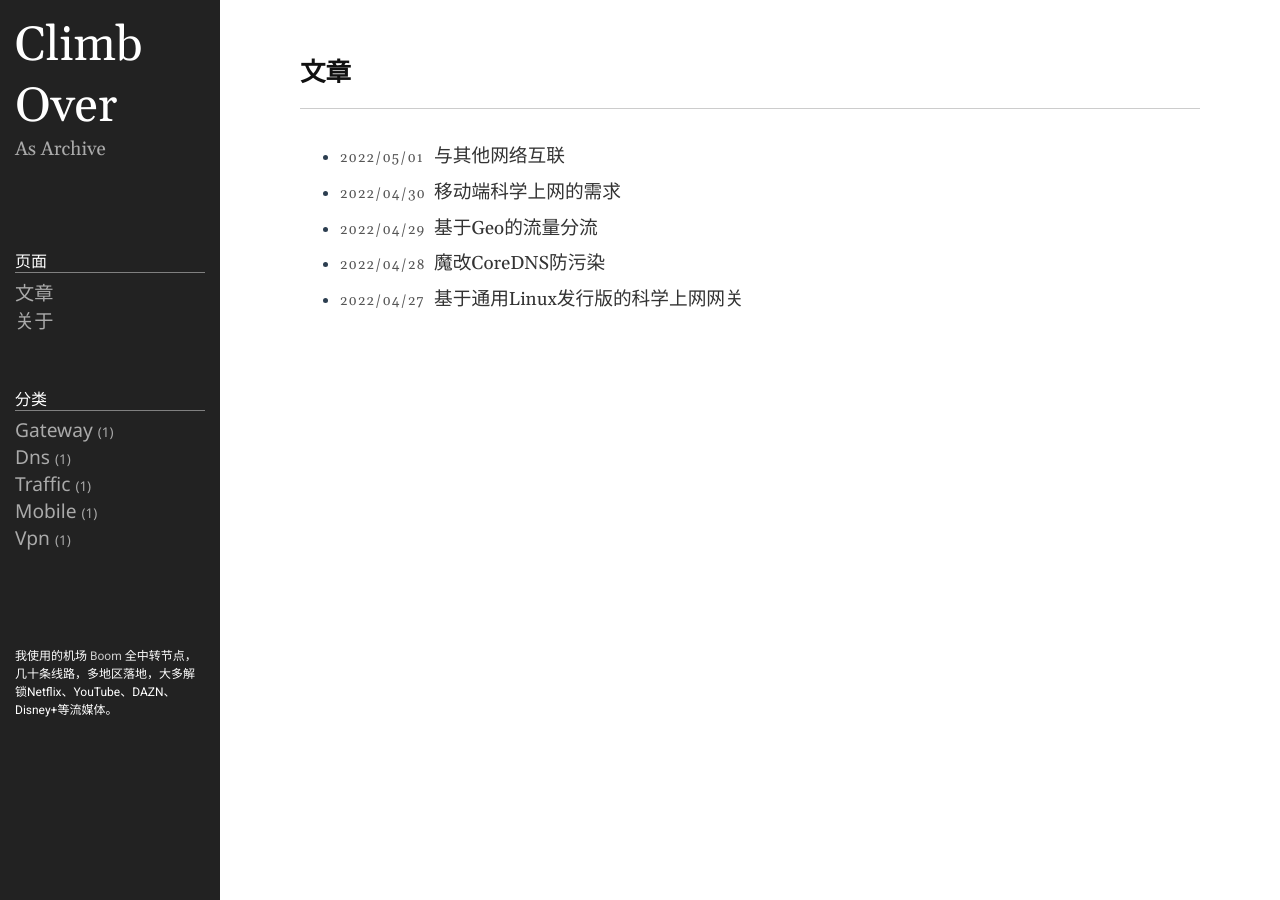
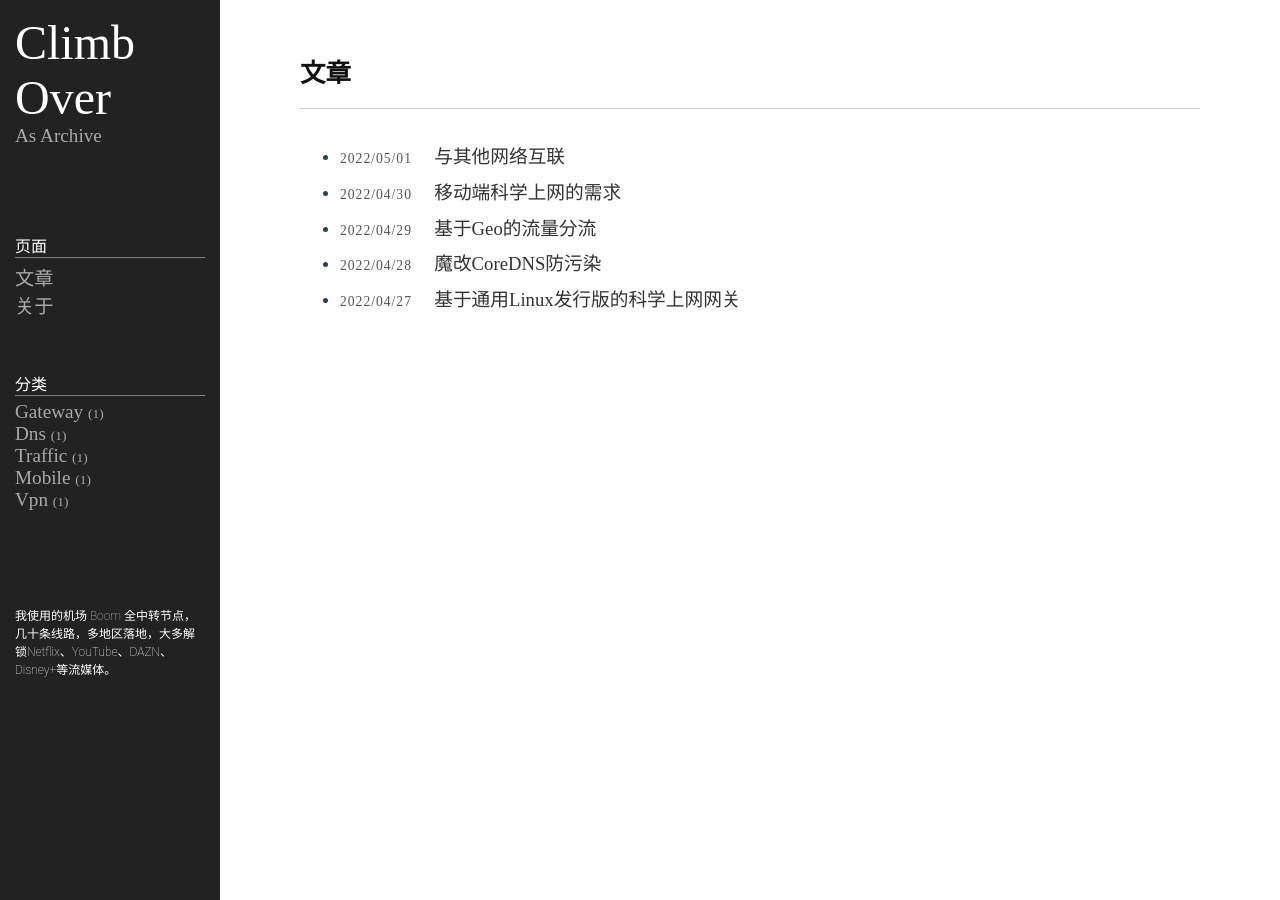
Before and after one commit to missdeer/climbover, a Jekyll site: the page built from index.md, in a window 1280 px wide. Built offline with Jekyll 4.4.1, drawn with Linux system fonts in a browser that asks for light colours.

Commit message:
adjust font family

```diff
--- a/public/css/style.css
+++ b/public/css/style.css
@@ -1,5 +1,3 @@
-@import url(//fonts.googleapis.com/css?family=Ubuntu:500&subset=latin,latin-ext);
-@import url('https://fonts.googleapis.com/css?family=Gelasio|Kulim+Park|Nanum+Myeongjo|Nanum+Gothic|Noto+Sans|Noto+Sans+KR|Roboto&display=swap');
 @import url(syntax/monokai.css);
 
 :root {
@@ -29,15 +27,24 @@
 	--breakpoint-md: 768px;
 	--breakpoint-lg: 992px;
 	--breakpoint-xl: 1200px;
-  --font-family-sans-serif: "Roboto", "Nanum Gothic";
-  --font-family-serif: "Nanum Myeongjo";
+	--font-family-sans-serif: "Microsoft YaHei", "PingFang SC", "PingFang TC", "WenQuanYi Micro Hei", "Noto Sans CJK", sans-serif;
+	--font-family-serif: Georgia, "Times New Roman", PMingLiu, STSong, SimSun, "WenQuanYi Bitmap Song", "Noto Serif CJK", serif;
 }
 
 * {
 	box-sizing: border-box;
 }
 
-article, aside, figcaption, figure, footer, header, hgroup, main, nav, section {
+article,
+aside,
+figcaption,
+figure,
+footer,
+header,
+hgroup,
+main,
+nav,
+section {
 	display: block;
 }
 
@@ -49,7 +56,7 @@ body {
 	height: 100%;
 	margin: 0;
 	padding: 0;
-	font-family: 'Gelasio', 'Nanum Myeongjo', serif;
+	font-family: "Microsoft YaHei", "PingFang SC", "PingFang TC", "WenQuanYi Micro Hei", "Noto Sans CJK", serif;
 	color: #2c3e50;
 }
 
@@ -73,7 +80,7 @@ pre {
 }
 
 code {
-	font-family: "Menlo", "Consolas", monospace;
+	font-family: "Fira Code", "Source Code Pro", "Menlo", "Consolas", monospace;
 	font-size: 0.8em;
 	margin: 0px;
 }
@@ -111,7 +118,7 @@ code {
 	padding-inline-start: 0px;
 }
 
-.sidebar-brand > a {
+.sidebar-brand>a {
 	font-size: 300%;
 	font-family: 'Gelasio';
 	color: #fff;
@@ -132,7 +139,7 @@ code {
 
 .nav-title {
 	font-size: 100%;
-	font-family: "Noto Sans";
+	font-family: "Microsoft YaHei", "PingFang SC", "PingFang TC", "WenQuanYi Micro Hei", "Noto Sans CJK";
 	text-transform: uppercase;
 	border-bottom: 1px solid gray;
 	margin-bottom: 5px;
@@ -140,19 +147,28 @@ code {
 
 a.nav-item {
 	font-size: 120%;
-	font-family: "Noto Sans";
+	font-family: "Microsoft YaHei", "PingFang SC", "PingFang TC", "WenQuanYi Micro Hei", "Noto Sans CJK";
 	text-transform: capitalize;
 	color: #aaa;
 }
 
-a.nav-item:hover { color: #777; }
+a.nav-item:hover {
+	color: #777;
+}
 
-.badge { font-size: 70%; }
-.badge::before { content: "("; }
-.badge::after { content: ")"; }
+.badge {
+	font-size: 70%;
+}
 
-.post-list > li {
+.badge::before {
+	content: "(";
 }
+
+.badge::after {
+	content: ")";
+}
+
+.post-list>li {}
 
 .post-link {
 	margin-left: 10px;
@@ -162,28 +178,35 @@ a.nav-item:hover { color: #777; }
 
 #contact-list li .fa,
 article .share .btn {
-	-o-transition:color .2s ease-out, background 1s ease-in;
-  -ms-transition:color .2s ease-out, background 1s ease-in;
-  -moz-transition:color .2s ease-out, background 1s ease-in;
-  -webkit-transition:color .2s ease-out, background 1s ease-in;
-  transition:color .2s ease-out, background 1s ease-in;
+	-o-transition: color .2s ease-out, background 1s ease-in;
+	-ms-transition: color .2s ease-out, background 1s ease-in;
+	-moz-transition: color .2s ease-out, background 1s ease-in;
+	-webkit-transition: color .2s ease-out, background 1s ease-in;
+	transition: color .2s ease-out, background 1s ease-in;
 }
-#contact-list li:hover .fa-twitter, article .share .twitter:hover {
+
+#contact-list li:hover .fa-twitter,
+article .share .twitter:hover {
 	color: #00ACEE;
 	border-color: #00ACEE;
 }
+
 #contact-list li:hover .fa-linkedin {
 	color: #1D87BD;
 }
+
 #contact-list li:hover .fa-envelope {
 	color: #E93E30;
 }
+
 #contact-list li:hover .fa-pinterest {
 	color: #CC2127;
 }
+
 #contact-list li:hover .fa-rss {
 	color: #e74c3c;
 }
+
 #contact-list-secondary {
 	padding-bottom: 10px;
 }
@@ -192,6 +215,7 @@ article .share .facebook:hover {
 	color: #43609C;
 	border-color: #43609C;
 }
+
 article .share .gplus:hover {
 	color: #C13929;
 	border-color: #C13929;
@@ -209,9 +233,20 @@ article {
 	line-height: 1.9;
 }
 
-article.home div a, article.home pre a { color: #2c3e50; }
-article.home div a:hover, article.home pre a:hover { color: #2c3e50; text-decoration: none; }
-article img { max-width: 100%; }
+article.home div a,
+article.home pre a {
+	color: #2c3e50;
+}
+
+article.home div a:hover,
+article.home pre a:hover {
+	color: #2c3e50;
+	text-decoration: none;
+}
+
+article img {
+	max-width: 100%;
+}
 
 blockquote {
 	color: #828282;
@@ -232,7 +267,7 @@ article h3,
 article h4,
 article h5,
 article h6 {
-	font-family: "Roboto", "Nanum Gothic";
+	font-family: "Microsoft YaHei", "PingFang SC", "PingFang TC", "WenQuanYi Micro Hei", "Noto Sans CJK";
 	color: #333;
 	margin-bottom: 0;
 }
@@ -243,6 +278,7 @@ article.home h3 a,
 article.home h4 a {
 	color: #f2756a;
 }
+
 article.home h1 a:hover,
 article.home h2 a:hover,
 article.home h3 a:hover,
@@ -308,6 +344,7 @@ footer {
 	.content {
 		padding: 0px;
 	}
+
 	.container {
 		flex-direction: column;
 	}
```
Lines whose indentation alone changed are shown as unchanged.
